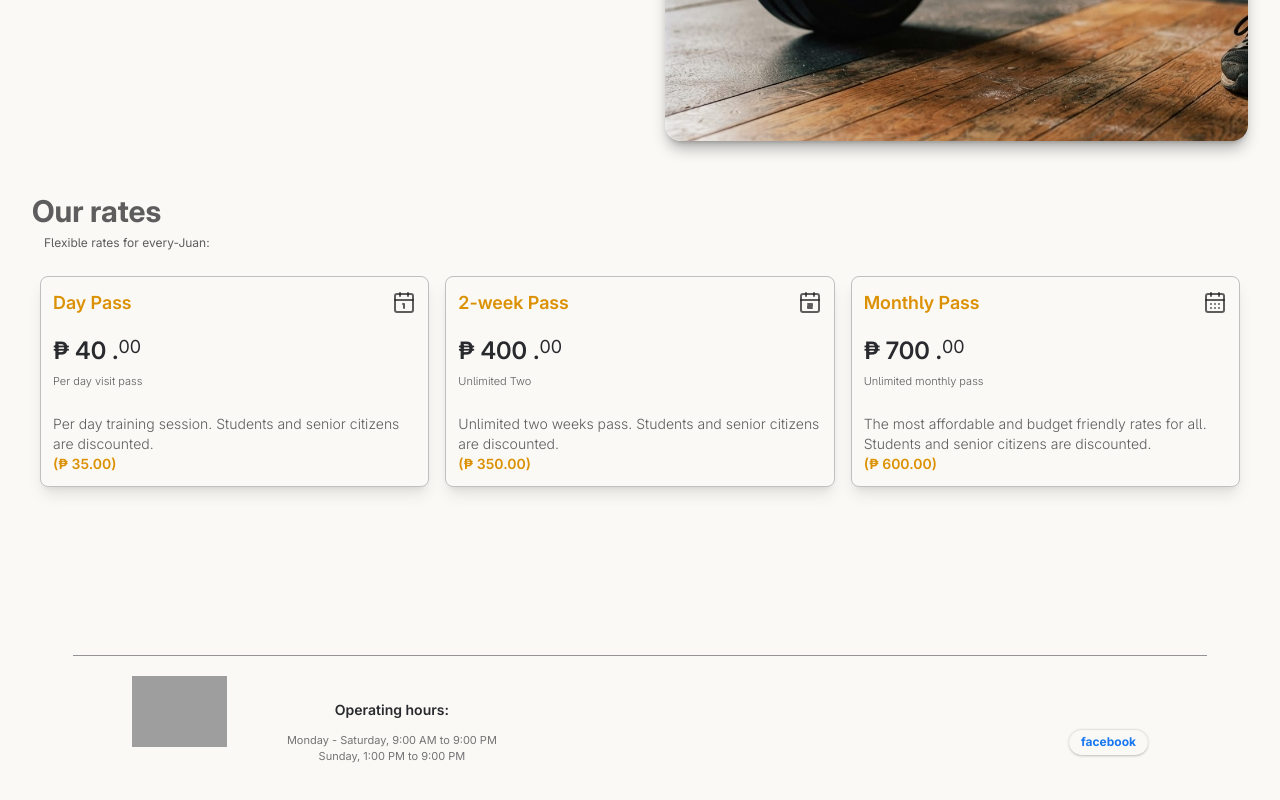
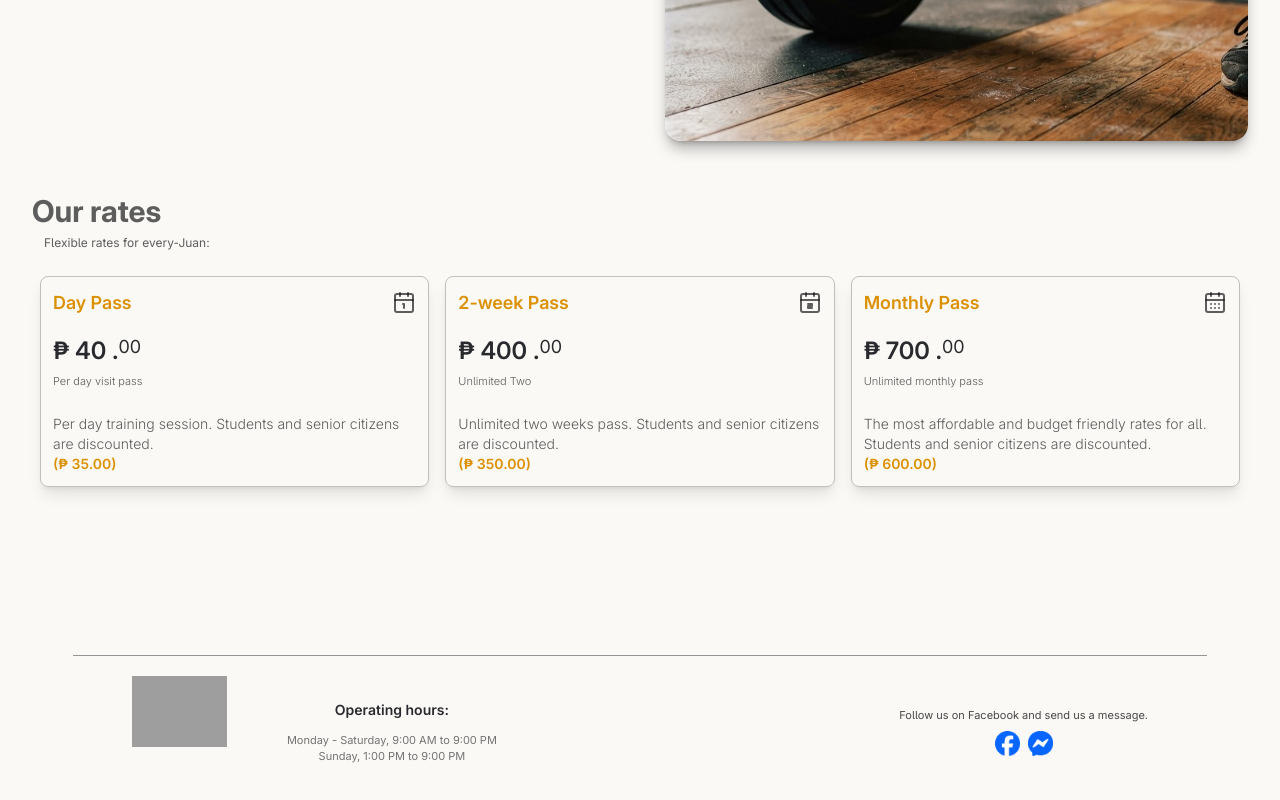
Before and after one commit to joseph-banaag/gym-dashboard, a Next.js app: page / in a window 1280 px wide. Shown: the part 475-1275 px from the top of the page. Built offline with nearby package versions, Linux system fonts and the light colour scheme; no server answers; grey boxes are pictures that could not be loaded.

Commit message:
added a direct button to facebook page messenger

```diff
--- a/app/(profiles)/member/[id]/workouts/page.tsx
+++ b/app/(profiles)/member/[id]/workouts/page.tsx
@@ -5,5 +5,9 @@ export default async function Page() {
   const session = await getSession();
   if (!session) redirect("/login/member");
 
-  return <div>This is the members workouts page</div>;
+  return (
+    <>
+      <div>This is the members workouts page</div>
+    </>
+  );
 }
--- a/app/(profiles)/owner/[id]/page.tsx
+++ b/app/(profiles)/owner/[id]/page.tsx
@@ -1,10 +1,14 @@
 import Link from "next/link";
+import { logout } from "@/app/actions/login/owner-actions";
 
 export default function OwnerPage() {
   return (
     <div className="flex flex-col justify-center items-center">
       <h2>welcome to the owners page!</h2>
       <Link href="/">home</Link>
+      <form action={logout}>
+        <button type="submit">logout</button>
+      </form>
     </div>
   );
 }
--- a/app/globals.css
+++ b/app/globals.css
@@ -4,6 +4,7 @@
 :root {
     --background: #faf9f6;
     --foreground: #292a2e;
+    --background-half: rgba(250, 249, 246, 0.5);
     --deep-crimson: #96031a;
     --primary-scarlet: #dc0425;
     --carbon-black: rgb(27, 27, 30);
@@ -51,6 +52,7 @@
     :root {
         --background: #292a2e;
         --foreground: #faf9f6;
+        --background-half: rgba(41, 42, 46, 0.5);
     }
 
     .background-blob {
@@ -72,7 +74,20 @@ body {
     box-sizing: border-box;
 }
 
-input:-webkit-autofill {
-    transition: background-color 9999s ease-in-out 0s;
-    -webkit-text-fill-color: #fff !important;
+
+/* ===== Autofill override (works for both themes) ===== */
+input:-webkit-autofill,
+input:-webkit-autofill:hover,
+input:-webkit-autofill:focus,
+input:-webkit-autofill:active {
+    -webkit-box-shadow: 0 0 0 1000px var(--background-half) inset !important;
+    -webkit-text-fill-color: var(--foreground) !important;
+    transition: background-color 5000s ease-in-out 0s;
 }
+
+input:autofill {
+    backdrop-filter: blur(10px);
+    background-color: var(--background-half) !important;
+    color: var(--foreground) !important;
+    box-shadow: 0 0 0 1000px var(--background-half) inset !important;
+}
--- /dev/null
+++ b/components/ui/home/const.tsx
@@ -0,0 +1,25 @@
+export const StaffBtn = [
+  {
+    name: "Coach",
+    path: "/login/coach",
+  },
+  {
+    name: "Admin",
+    path: "/login/admin",
+  },
+];
+
+export const FacebookBtns = [
+  {
+    path: "https://www.facebook.com/oppafitnessgym/",
+    name: "Facebook",
+    alt: "Facebook Logo",
+    src: "/Facebook_Logo.png",
+  },
+  {
+    path: "https://m.me/109017435423123",
+    name: "Messenger",
+    alt: "Messenger Logo",
+    src: "/Messenger_Logo.png",
+  },
+];
--- a/components/ui/home/landing-page.tsx
+++ b/components/ui/home/landing-page.tsx
@@ -6,6 +6,7 @@ import Rates from "@/components/landing/plan-cards";
 import Link from "next/link";
 import { useEffect, useState } from "react";
 import clsx from "clsx";
+import { FacebookBtns, StaffBtn } from "@/components/ui/home/const";
 
 const shockSurgent = localFont({
   src: [
@@ -16,17 +17,6 @@ const shockSurgent = localFont({
     },
   ],
 });
-
-const StaffBtn = [
-  {
-    name: "Coach",
-    path: "/login/coach",
-  },
-  {
-    name: "Admin",
-    path: "/login/admin",
-  },
-];
 
 type LandingPageProps = {
   ownerIsHere: boolean;
@@ -167,14 +157,22 @@ export default function LandingPage({ ownerIsHere }: LandingPageProps) {
               Sunday, 1:00 PM to 9:00 PM
             </span>
           </div>
-          <div className="px-3 py-1 rounded-full bg-off-white shadow-sm/20 backdrop-blur-xs mt-5 inset-shadow-xs inset-shadow-carbon-overlay flex justify-center items-center">
-            <Link
-              target="_blank"
-              href="https://www.facebook.com/oppafitnessgym/"
-              className="text-[12px] text-[#1877F2] font-bold"
-            >
-              facebook
-            </Link>
+          <div className="flex flex-col justify-center items-center text-nowrap gap-2">
+            <p className="text-[11px] text-carbon-black/80 dark:text-off-white/80">
+              Follow us on Facebook and send us a message.
+            </p>
+            <div className="flex gap-2 text-nowrap">
+              {FacebookBtns.map((btn) => (
+                <Link
+                  key={btn.name}
+                  target="_blank"
+                  href={btn.path}
+                  className="text-[11px] "
+                >
+                  <Image src={btn.src} alt={btn.alt} width={25} height={25} />
+                </Link>
+              ))}
+            </div>
           </div>
         </div>
       </div>
```
Also changed, not shown: TODO.txt, public/Facebook_Logo.png (added), public/Messenger_Logo.png (added).
